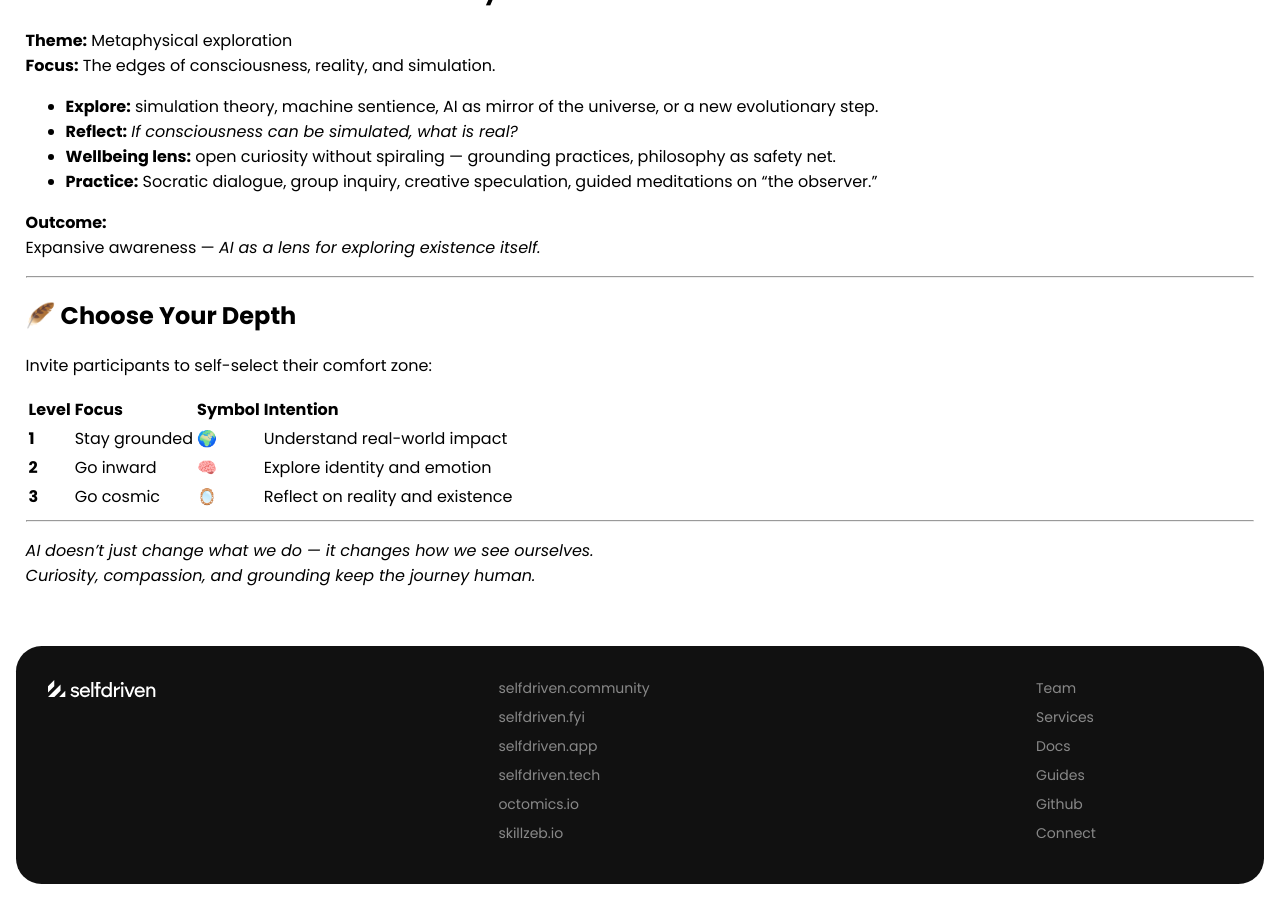
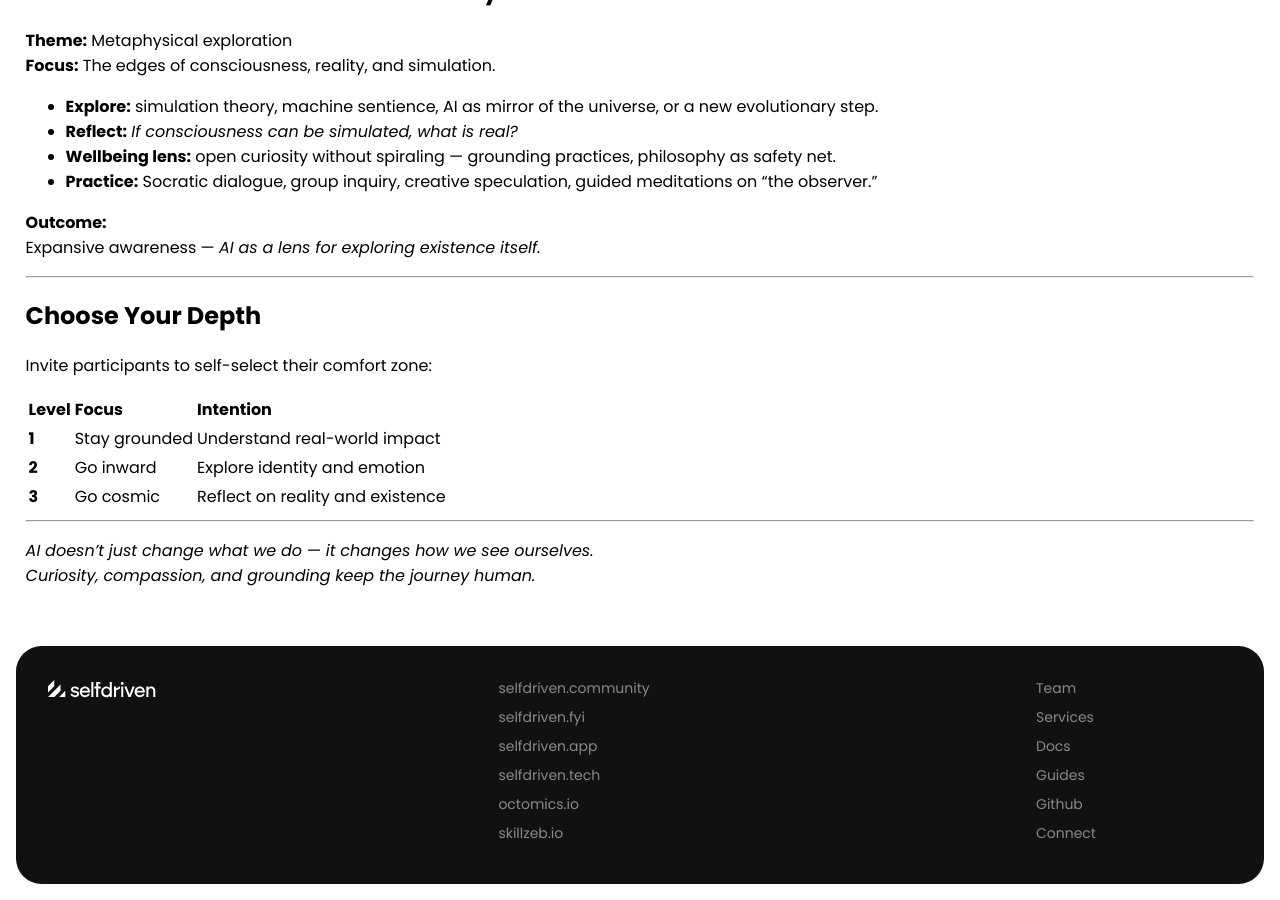
Before and after one commit to selfdriven-foundation/selfdriven-ai, a Jekyll site: the page built from docs/pages/impact-on-mind-framework.md, in a window 1280 px wide and 900 px high, scrolled down 924 px. Built offline with Jekyll 4.4.1, drawn with Linux system fonts in a browser that asks for light colours.

Commit message:
Update impact-on-mind-framework.md

```diff
--- a/docs/pages/impact-on-mind-framework.md
+++ b/docs/pages/impact-on-mind-framework.md
@@ -56,15 +56,15 @@ Expansive awareness — *AI as a lens for exploring existence itself.*
 
 ---
 
-## 🪶 Choose Your Depth
+## Choose Your Depth
 
 Invite participants to self-select their comfort zone:
 
-| Level | Focus | Symbol | Intention |
-|:------|:------|:-------|:-----------|
-| **1** | Stay grounded | 🌍 | Understand real-world impact |
-| **2** | Go inward | 🧠 | Explore identity and emotion |
-| **3** | Go cosmic | 🪞 | Reflect on reality and existence |
+| Level | Focus |  Intention |
+|:------|:------|:-----------|
+| **1** | Stay grounded | Understand real-world impact |
+| **2** | Go inward | Explore identity and emotion |
+| **3** | Go cosmic | Reflect on reality and existence |
 
 ---
 
```
